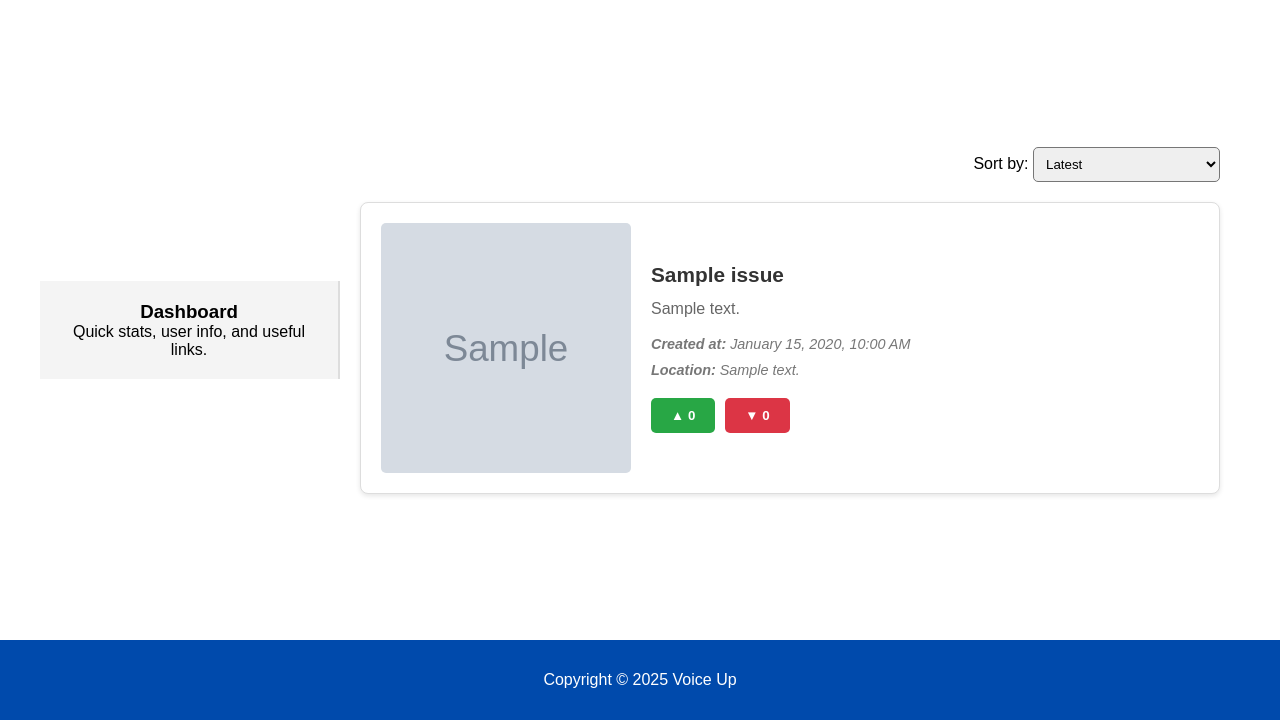
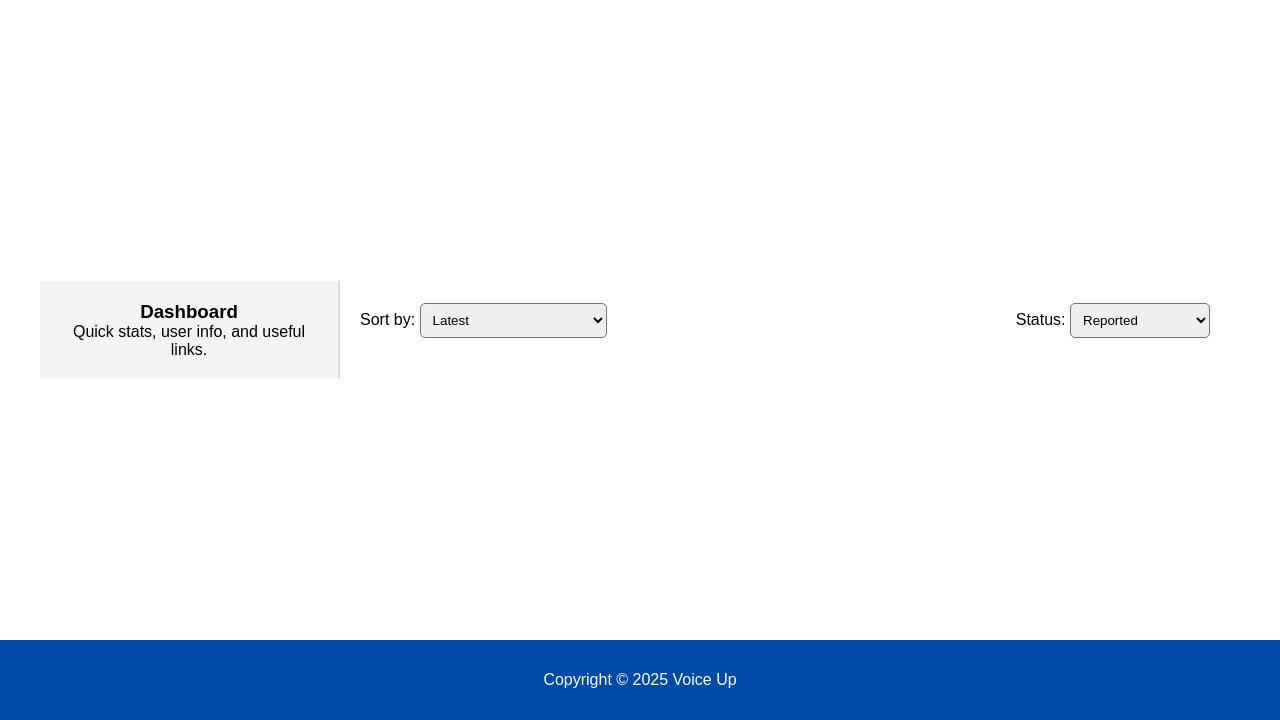
Before and after one commit to ganpat-patel-012/EPITA-Voice-Up, a PHP site: page /Pages/feed.php in a window 1280 px wide. Shown: the part 80-800 px from the top of the page. Run offline with PHP 8.4, Linux system fonts and the light colour scheme; the visitor is signed in with stand-in values (Sample User, id 1); tables that the repository leaves empty or names only in its code hold one stand-in row (values such as "Sample post"); grey boxes marked "Sample" are stand-in pictures.

Commit message:
Commit 22 Feb 13:54

```diff
--- a/CSS/feed.css
+++ b/CSS/feed.css
@@ -116,3 +116,23 @@
 .downvote:hover {
     background: #c82333;
 }
+
+.issue-status {
+    display: inline-block;
+    padding: 10px 15px;
+    border-radius: 5px;
+    width: 30%;
+    font-size: 12px;
+    font-weight: bold;
+    text-transform: uppercase;
+    letter-spacing: 1px;
+    color: white; /* Text color */
+    background: linear-gradient(45deg, #2669c1, #145197); /* Blue gradient */
+    box-shadow: 0 4px 15px rgba(0, 0, 0, 0.2); /* Shadow for depth */
+    transition: background 0.3s, transform 0.3s; /* Smooth transitions */
+}
+
+.issue-status:hover {
+    transform: translateY(-2px); /* Lift effect on hover */
+    background: linear-gradient(45deg, #1a497f, #052f5c); /* Darker blue gradient on hover */
+}
--- a/Pages/feed.php
+++ b/Pages/feed.php
@@ -2,8 +2,14 @@
 session_start();
 include '../config/db.php';
 
+// Ensure user is logged in
+if (!isset($_SESSION['u_id'])) {
+    die("Please log in to access this page.");
+}
+
+$user_id = $_SESSION['u_id'];
+
 // Get logged-in user's city
-$user_id = $_SESSION['u_id'];
 $user_query = mysqli_query($conn, "SELECT u_city FROM user WHERE u_id = '$user_id'");
 $user = mysqli_fetch_assoc($user_query);
 $user_city = $user['u_city'];
@@ -21,17 +27,59 @@ $valid_sorts = [
 
 $sort_order = $valid_sorts[$sort_by] ?? 'i_created_at DESC';
 
-// Fetch issues with dynamic vote counts
+// Handle status filtering
+$status_filter = isset($_GET['status']) ? $_GET['status'] : 'Reported';
+$valid_statuses = ['All', 'Reported', 'Acknowledged', 'Work in progress', 'Solved', 'Closed'];
+
+// Ensure the status filter is a valid status
+if (!in_array($status_filter, $valid_statuses)) {
+    $status_filter = 'All'; // Default to 'All' if the value is invalid
+}
+
+$status_condition = $status_filter === 'All' ? '1' : "i.i_status = '$status_filter'"; // Show all issues if 'All' is selected
+
+// Fetch issues with vote counts
 $issue_query = mysqli_query($conn, "
     SELECT i.*,
            COALESCE(SUM(CASE WHEN v.v_type = 'up' THEN 1 ELSE 0 END), 0) AS upvotes,
            COALESCE(SUM(CASE WHEN v.v_type = 'down' THEN 1 ELSE 0 END), 0) AS downvotes
     FROM issue i
     LEFT JOIN votes v ON i.i_id = v.v_i_id
-    WHERE i.i_city = '$user_city'
+    WHERE i.i_city = '$user_city' AND $status_condition
     GROUP BY i.i_id
     ORDER BY $sort_order
 ");
+
+// Fetch user's existing votes
+$user_votes_query = mysqli_query($conn, "SELECT v_i_id, v_type FROM votes WHERE v_u_id = '$user_id'");
+$user_votes = [];
+while ($vote = mysqli_fetch_assoc($user_votes_query)) {
+    $user_votes[$vote['v_i_id']] = $vote['v_type'];
+}
+
+// Handle vote submission
+if ($_SERVER['REQUEST_METHOD'] === 'POST' && isset($_POST['issue_id'], $_POST['type'])) {
+    $issue_id = $_POST['issue_id'];
+    $type = $_POST['type']; // 'up' or 'down'
+
+    // Check if the user already voted
+    if (isset($user_votes[$issue_id])) {
+        if ($user_votes[$issue_id] === $type) {
+            echo json_encode(["status" => "error", "message" => "You already voted this way!"]);
+            exit;
+        } else {
+            // Update vote type if switching
+            mysqli_query($conn, "UPDATE votes SET v_type = '$type' WHERE v_u_id = '$user_id' AND v_i_id = '$issue_id'");
+            echo json_encode(["status" => "success", "message" => "Vote updated!"]);
+            exit;
+        }
+    } else {
+        // Insert new vote
+        mysqli_query($conn, "INSERT INTO votes (v_u_id, v_i_id, v_type) VALUES ('$user_id', '$issue_id', '$type')");
+        echo json_encode(["status" => "success", "message" => "Vote added!"]);
+        exit;
+    }
+}
 ?>
 
 <!DOCTYPE html>
@@ -44,14 +92,17 @@ $issue_query = mysqli_query($conn, "
     <link rel="stylesheet" href="../CSS/homePage.css">
     <link rel="stylesheet" href="../CSS/feed.css">
     <style>
-        .sort-container {
+        .filter-container {
+            display: flex;
+            justify-content: space-between;
             margin-bottom: 20px;
-            text-align: right;
         }
-        .sort-container select {
+        .filter-container select {
             padding: 8px;
             border-radius: 5px;
+            margin-right: 10px;
         }
+        .disabled { opacity: 0.5; cursor: not-allowed; }
     </style>
 </head>
 <body>
@@ -73,9 +124,10 @@ $issue_query = mysqli_query($conn, "
         <p>Quick stats, user info, and useful links.</p>
     </div>
     <div class="feed">
-    <div class="sort-container">
+        <div class="filter-container">
+            <div>
                 <label for="sort">Sort by:</label>
-        <select id="sort" onchange="sortIssues()">
+                <select id="sort" onchange="filterIssues()">
                     <option value="latest" <?= $sort_by == 'latest' ? 'selected' : '' ?>>Latest</option>
                     <option value="oldest" <?= $sort_by == 'oldest' ? 'selected' : '' ?>>Oldest</option>
                     <option value="upvotes_desc" <?= $sort_by == 'upvotes_desc' ? 'selected' : '' ?>>Upvotes (High to Low)</option>
@@ -84,8 +136,24 @@ $issue_query = mysqli_query($conn, "
                     <option value="downvotes_asc" <?= $sort_by == 'downvotes_asc' ? 'selected' : '' ?>>Downvotes (Low to High)</option>
                 </select>
             </div>
+            <div>
+                <label for="status">Status:</label>
+                <select id="status" onchange="filterIssues()">
+                    <option value="All" <?= $status_filter == 'All' ? 'selected' : '' ?>>All</option>
+                    <option value="Reported" <?= $status_filter == 'Reported' ? 'selected' : '' ?>>Reported</option>
+                    <option value="Acknowledged" <?= $status_filter == 'Acknowledged' ? 'selected' : '' ?>>Acknowledged</option>
+                    <option value="Work in progress" <?= $status_filter == 'Work in progress' ? 'selected' : '' ?>>Work in Progress</option>
+                    <option value="Solved" <?= $status_filter == 'Solved' ? 'selected' : '' ?>>Solved</option>
+                    <option value="Closed" <?= $status_filter == 'Closed' ? 'selected' : '' ?>>Closed</option>
+                </select>
+            </div>
+        </div>
 
-    <?php while ($issue = mysqli_fetch_assoc($issue_query)) { ?>
+        <?php while ($issue = mysqli_fetch_assoc($issue_query)) {
+            $user_vote = $user_votes[$issue['i_id']] ?? null;
+            // Check if the issue is Closed or Solved
+            $isClosedOrSolved = in_array($issue['i_status'], ['Closed', 'Solved']);
+        ?>
             <div class="issue-card">
                 <img class="issue-img" src="../<?php echo $issue['i_image']; ?>" alt="Issue Image">
                 <div class="issue-content">
@@ -93,15 +161,25 @@ $issue_query = mysqli_query($conn, "
                     <div class="issue-desc"><?php echo htmlspecialchars($issue['i_desc']); ?></div>
                     <p class="issue-date"><strong>Created at:</strong> <?php echo date("F j, Y, g:i A", strtotime($issue['i_created_at'])); ?></p>
                     <p class="issue-loc"><strong>Location:</strong> <?php echo htmlspecialchars($issue['i_address']); ?></p>
+                    <p class="issue-status"><strong>Status:</strong> <?php echo htmlspecialchars($issue['i_status']); ?></p>
                     <div class="vote-buttons">
-                    <button class="upvote" onclick="vote(<?php echo $issue['i_id']; ?>, 'up')">▲ <?php echo $issue['upvotes']; ?></button>
-                    <button class="downvote" onclick="vote(<?php echo $issue['i_id']; ?>, 'down')">▼ <?php echo $issue['downvotes']; ?></button>
+                        <button
+                            class="upvote <?= $user_vote === 'up' || $isClosedOrSolved ? 'disabled' : '' ?>"
+                            onclick="<?= !$isClosedOrSolved ? 'vote(' . $issue['i_id'] . ', \'up\')' : 'return false;' ?>"
+                            <?= $user_vote === 'up' || $isClosedOrSolved ? 'disabled' : '' ?>>
+                            ▲ <?php echo $issue['upvotes']; ?>
+                        </button>
+                        <button
+                            class="downvote <?= $user_vote === 'down' || $isClosedOrSolved ? 'disabled' : '' ?>"
+                            onclick="<?= !$isClosedOrSolved ? 'vote(' . $issue['i_id'] . ', \'down\')' : 'return false;' ?>"
+                            <?= $user_vote === 'down' || $isClosedOrSolved ? 'disabled' : '' ?>>
+                            ▼ <?php echo $issue['downvotes']; ?>
+                        </button>
                     </div>
                 </div>
-        </div> <!-- Correct placement of issue-card closing div -->
+            </div>
         <?php } ?>
-</div> <!-- Now correctly closing .feed after all issues are added -->
-
+    </div>
 </div>
 
 <footer>
@@ -109,19 +187,26 @@ $issue_query = mysqli_query($conn, "
 </footer>
 
 <script>
-function sortIssues() {
+function filterIssues() {
     var sortValue = document.getElementById('sort').value;
-    window.location.href = "?sort=" + sortValue;
+    var statusValue = document.getElementById('status').value;
+    window.location.href = "?sort=" + sortValue + "&status=" + statusValue;
 }
 
 function vote(issueId, type) {
-    fetch('vote.php', {
+    fetch('', { // Same file
         method: 'POST',
         headers: { 'Content-Type': 'application/x-www-form-urlencoded' },
         body: `issue_id=${issueId}&type=${type}`
     })
-    .then(response => response.text())
-    .then(data => location.reload());
+    .then(response => response.json())
+    .then(data => {
+        if (data.status === "success") {
+            location.reload();
+        } else {
+            alert(data.message);
+        }
+    });
 }
 </script>
 
```
Lines whose indentation alone changed are shown as unchanged.
